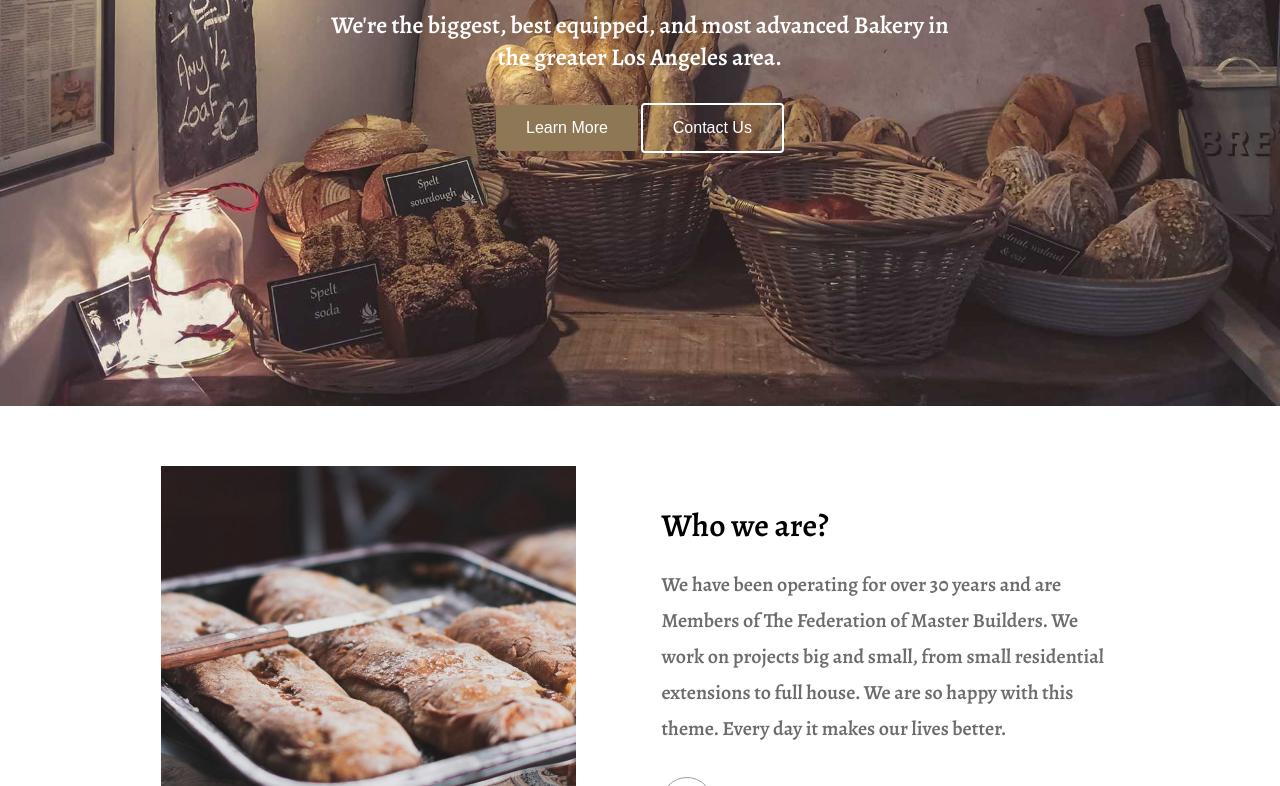
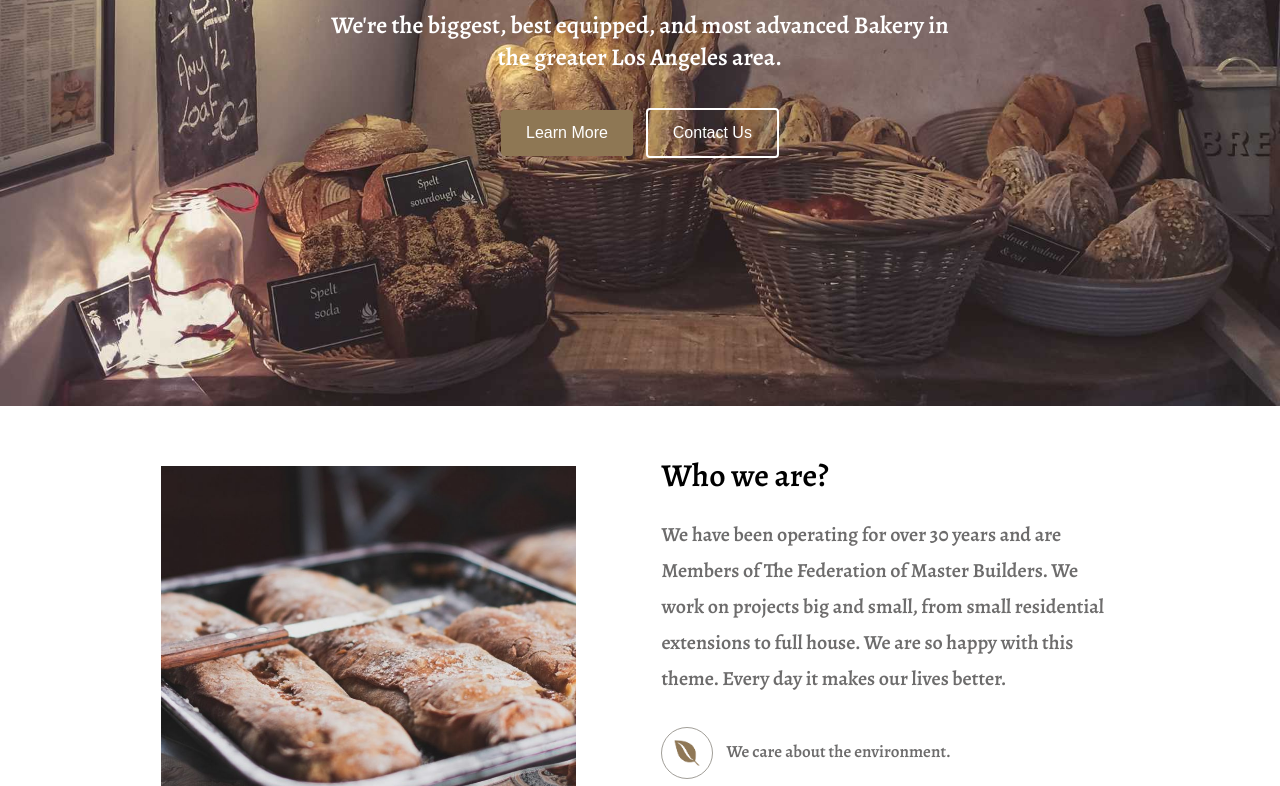
Before and after one commit to poker2121/Bakery-website, a plain HTML site: page index.html in a window 1280 px wide. Shown: the part 394-1180 px from the top of the page. Drawn offline with nearby package versions, Linux system fonts and the light colour scheme.

Commit message:
Done of modifications

```diff
--- a/css/style.css
+++ b/css/style.css
@@ -89,13 +89,14 @@ body {
 /*!================>  Buttons */
 #home_section .buttons {
   margin-top: 30px;
-  gap: 20px;
-  justify-content: center;
+  gap: 30px;
+
 }
 
 .learn_btn,
 .contact_btn {
-  padding: 14px 30px;
+  margin: 5px;
+  padding: 14px 25px;
   border-radius: 4px;
   font-size: 16px;
   color: white;
@@ -125,7 +126,6 @@ body {
 
 /*!==============>  Who we are section    */
 #who-section {
-  height: 100vh;
   display: block;
   background-color: rgb(255, 255, 255);
   color: #6d6c6c;
@@ -156,7 +156,6 @@ body {
 
 #who-section .caption {
   padding: 20px;
-  margin-top: 50px;
   text-align: left;
 }
 
@@ -198,11 +197,11 @@ body {
 
 
 #location {
-  height: 95vh;
   color: #686868;
   text-align: center;
   width: 90%;
   margin: 0 auto;
+
 }
 
 
@@ -215,7 +214,7 @@ body {
 }
 
 #location .Location-description {
-  margin: 80px 0 0 0;
+  margin-top: 50px;
   padding: 60px 10px 20px 0;
   text-align: left;
 }
```
